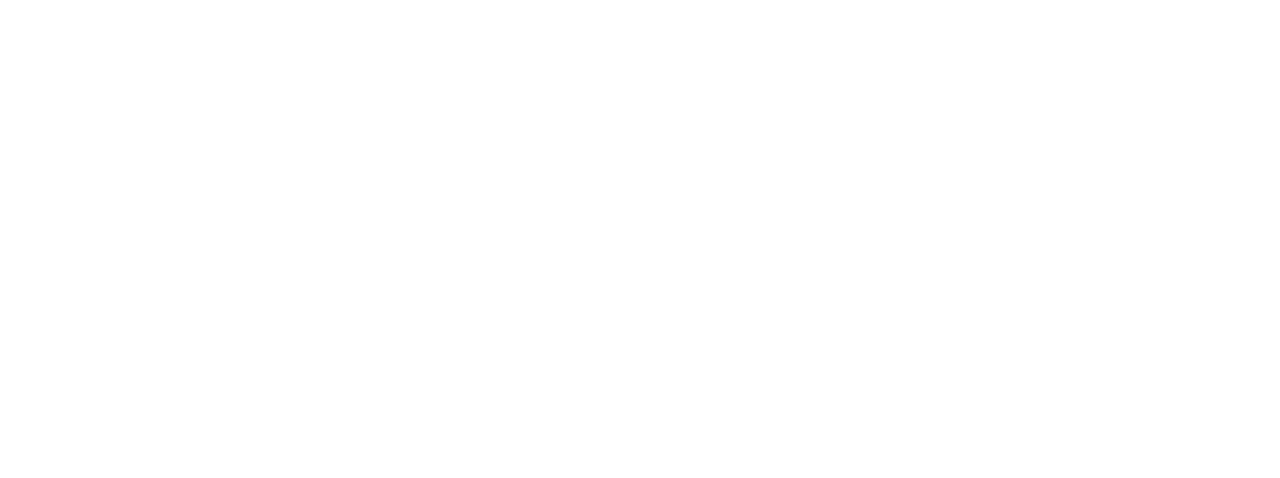
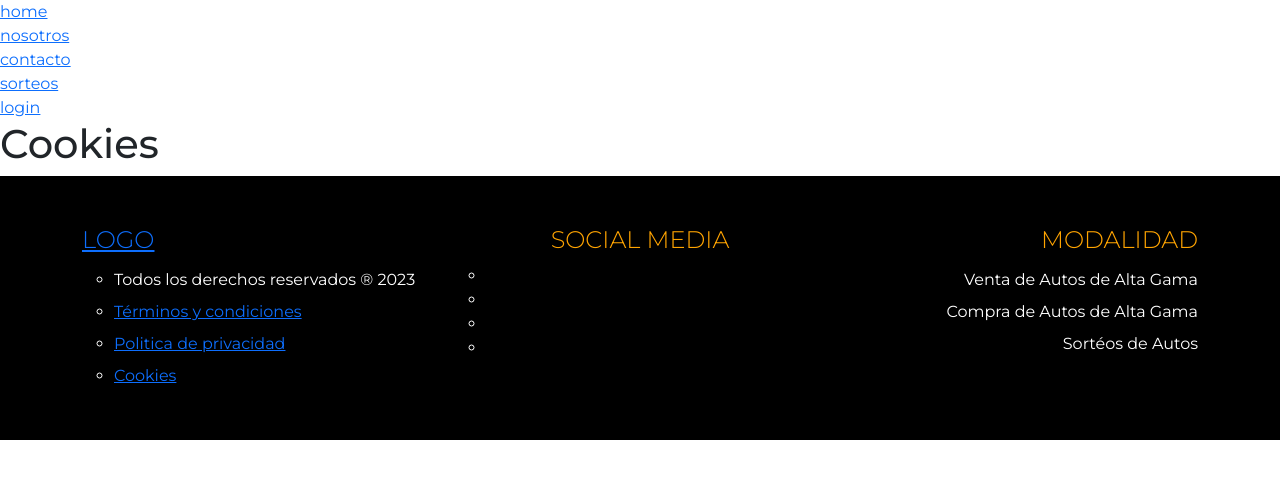
Before and after one commit to 4me7h/blackdiamond, a React (Create React App) app: page /cookies in a window 1280 px wide. Before the commit this address had no page. Shown: the top 478 px of the page. Built offline with nearby package versions, Linux system fonts and the light colour scheme.

Commit message:
components: navbar and pages all

```diff
--- a/src/App.js
+++ b/src/App.js
@@ -2,10 +2,18 @@
 import 'bootstrap/dist/css/bootstrap.min.css';
 //styles
 import './App.scss';
+
+import { BrowserRouter as Router, Routes, Route } from 'react-router-dom';
 //pages
 import Home from './pages/Home';
-import About from './pages/About';
-import { BrowserRouter as Router, Routes, Route } from 'react-router-dom';
+import Nosotros from './pages/Nosotros';
+import Contacto from './pages/Contacto';
+import Sorteos from './pages/Sorteos';
+import Login from './pages/Login';
+import Cookies from './pages/Cookies';
+import Terminos from './pages/Terminos';
+import Politica from './pages/Politica';
+
 
 function App() {
   return (
@@ -13,7 +21,13 @@
       <Router>
         <Routes>
           <Route exact path="/" element={<Home />}/>
-          <Route exact path="/about" element={<About />}/>
+          <Route path="/nosotros" element={<Nosotros />}/>
+          <Route path="/contacto" element={<Contacto />}/>
+          <Route path="/sorteos" element={<Sorteos />}/>
+          <Route path="/login" element={<Login />}/>
+          <Route path="/cookies" element={<Cookies />}></Route>
+          <Route path="/politica" element={<Politica />}></Route>
+          <Route path="/terminos" element={<Terminos />}></Route>
         </Routes>
       </Router>
     </>
--- a/src/components/Footer.js
+++ b/src/components/Footer.js
@@ -14,16 +14,12 @@
                             <div className="footer__content">
                                 <ul className="footer__grid">
                                     <li className="footer__item">
-                                        <h4 className="text--footer-title">Logo</h4>
-
-                                        <Link to="/">home</Link><br />
-      <Link to="/about">about</Link>
-
+                                        <h4 className="text--footer-title"><Link to="/">Logo</Link></h4>
                                         <ul className="footer__list">
                                             <li className="text--footer">Todos los derechos reservados ® 2023</li>
-                                            <li className="text--footer">Términos y condiciones</li>
-                                            <li className="text--footer">Politica de privacidad</li>
-                                            <li className="text--footer">Cookies</li>
+                                            <li className="text--footer"><Link to="/terminos">Términos y condiciones</Link></li>
+                                            <li className="text--footer"><Link to="/politica">Politica de privacidad</Link></li>
+                                            <li className="text--footer"><Link to="/cookies">Cookies</Link></li>
                                         </ul>
                                     </li>
                                     <li className="footer__item">
--- /dev/null
+++ b/src/components/Navbar.js
@@ -0,0 +1,15 @@
+import { Link } from "react-router-dom";
+
+function Navbar() {
+  return (
+    <div>
+        <Link to="/">home</Link><br />
+        <Link to="/nosotros">nosotros</Link><br />
+        <Link to="/contacto">contacto</Link><br />
+        <Link to="/sorteos">sorteos</Link><br />
+        <Link to="/login">login</Link>
+    </div>
+  )
+}
+
+export default Navbar
--- /dev/null
+++ b/src/pages/Contacto.js
@@ -0,0 +1,14 @@
+import Navbar from "../components/Navbar";
+import Footer from "../components/Footer";
+
+function Contacto() {
+  return (
+    <div>
+        <Navbar />
+        <h1>Contacto Page</h1>
+        <Footer />
+    </div>
+  )
+}
+
+export default Contacto
--- /dev/null
+++ b/src/pages/Cookies.js
@@ -0,0 +1,12 @@
+import Navbar from "../components/Navbar";
+import Footer from "../components/Footer";
+
+export default function Cookies() {
+  return (
+    <div>
+        <Navbar />
+        <h1>Cookies</h1>
+        <Footer />
+    </div>
+  )
+}
--- a/src/pages/Home.js
+++ b/src/pages/Home.js
@@ -1,3 +1,4 @@
+import Navbar from "../components/Navbar";
 import Hero from "../components/Hero";
 import About from "../components/About";
 import Autos from "../components/Autos";
@@ -8,6 +9,7 @@
 const Home = () => {
     return(
         <>
+            <Navbar />
             <Hero />
             <About />
             <Autos />
--- /dev/null
+++ b/src/pages/Login.js
@@ -0,0 +1,14 @@
+import Navbar from "../components/Navbar";
+import Footer from "../components/Footer";
+
+function Login() {
+  return (
+    <div>
+        <Navbar />
+       <h1>Login</h1>
+        <Footer />
+    </div>
+  )
+}
+
+export default Login
--- a/src/pages/About.js
+++ b/src/pages/Nosotros.js
@@ -1,10 +1,11 @@
+import Navbar from "../components/Navbar";
 import Footer from "../components/Footer";
 
 const About = () => {
     return(
         <div>
-
-        <section>About Page</section>
+        <Navbar />
+        <h1>Nosotros Page</h1>
         <Footer />
         </div>
 
--- /dev/null
+++ b/src/pages/Politica.js
@@ -0,0 +1,14 @@
+import Navbar from "../components/Navbar";
+import Footer from "../components/Footer";
+
+function Politica() {
+  return (
+    <div>
+        <Navbar />
+        <h1>Politica de privacidad</h1>
+        <Footer />
+    </div>
+  )
+}
+
+export default Politica
--- /dev/null
+++ b/src/pages/Sorteos.js
@@ -0,0 +1,14 @@
+import Navbar from "../components/Navbar";
+import Footer from "../components/Footer";
+
+function Sorteos() {
+  return (
+    <div>
+        <Navbar />
+        <h1>Sorteos</h1>
+        <Footer />
+    </div>
+  )
+}
+
+export default Sorteos
--- /dev/null
+++ b/src/pages/Terminos.js
@@ -0,0 +1,14 @@
+import Navbar from "../components/Navbar";
+import Footer from "../components/Footer";
+
+function Terminos() {
+  return (
+    <div>
+        <Navbar />
+        <h1>Terminos y Condiciones</h1>
+        <Footer />
+    </div>
+  )
+}
+
+export default Terminos
```
